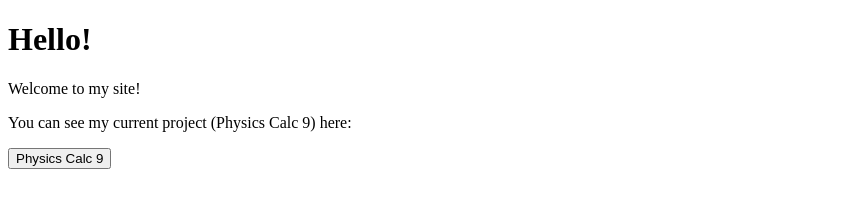
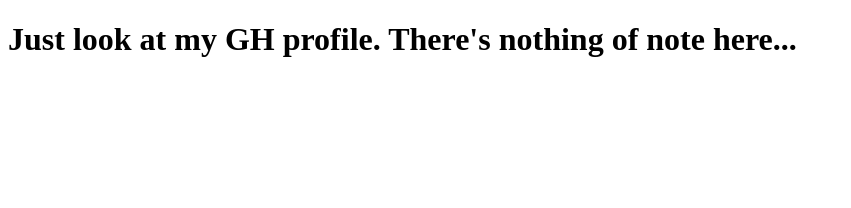
Before and after one commit to pAx24/pAx24, a plain HTML site: page index.html in a window 1280 px wide. Shown: the whole page, without its empty margins (0-851 px from the left). Drawn offline with Linux system fonts and the light colour scheme.

Commit message:
Update index.html

```diff
--- a/index.html
+++ b/index.html
@@ -4,9 +4,6 @@
     <title>pAx24's Site</title>
   </head>
   <body>
-    <h1>Hello!</h1>
-    <p>Welcome to my site!</p>
-    <p>You can see my current project (Physics Calc 9) here:</p>
-    <button type="button">Physics Calc 9</button>
+    <h1>Just look at my GH profile. There's nothing of note here...</h1>
   </body>
 </html>
```
